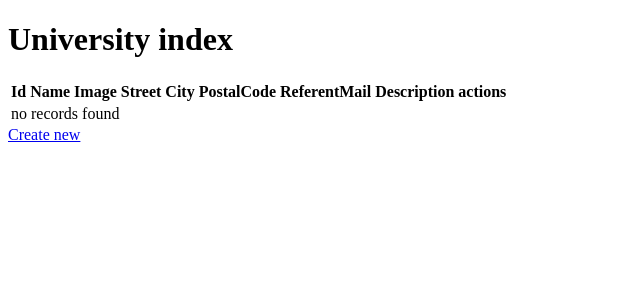
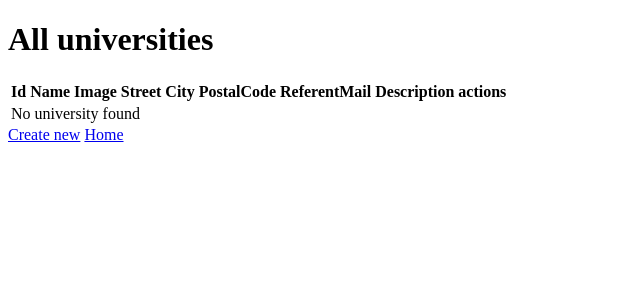
Before and after one commit to NathanMachrouh/reims-php-2009-project3-neomaround-the-world, a Symfony app: template templates/university/index.html.twig in a window 1280 px wide. Shown: the top 300 px of the page, without its empty margins (0-640 px from the left). Run offline with Twig, Linux system fonts and the light colour scheme; the template is opened without the code that fills it, so the values that code supplies are empty; some libraries are stand-ins or nearby versions.

Commit message:
feat: Create View templates for CRUD University

```diff
--- a/src/Form/UniversityType.php
+++ b/src/Form/UniversityType.php
@@ -19,7 +19,7 @@ class UniversityType extends AbstractType
             ->add('postalCode')
             ->add('referentMail')
             ->add('description')
-            ->add('country')
+            ->add('country', null, ['choice_label' => 'name'])
         ;
     }
 
--- a/templates/university/index.html.twig
+++ b/templates/university/index.html.twig
@@ -1,9 +1,9 @@
 {% extends 'base.html.twig' %}
 
-{% block title %}University index{% endblock %}
+{% block title %}All universities{% endblock %}
 
 {% block body %}
-    <h1>University index</h1>
+    <h1>All universities</h1>
 
     <table class="table">
         <thead>
@@ -37,11 +37,12 @@
             </tr>
         {% else %}
             <tr>
-                <td colspan="9">no records found</td>
+                <td colspan="9">No university found</td>
             </tr>
         {% endfor %}
         </tbody>
     </table>
 
     <a href="{{ path('university_new') }}">Create new</a>
+    <a href="{{ path('home') }}">Home</a>
 {% endblock %}
```
Also changed, not shown: templates/home/index.html.twig (+7 -0 lines).
